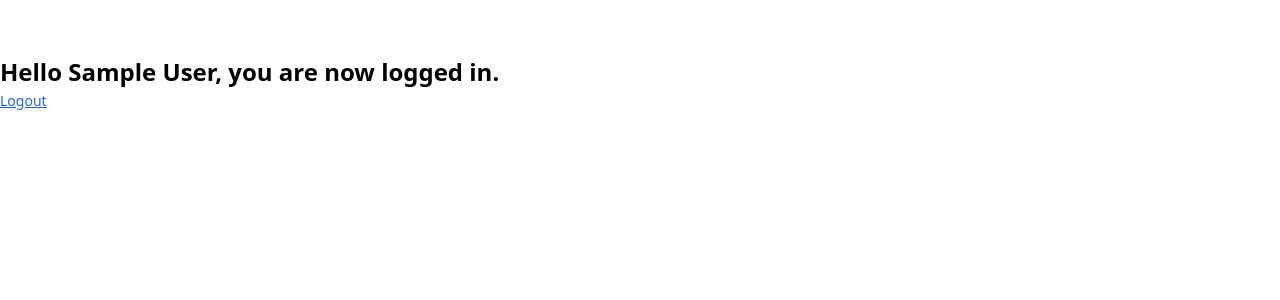
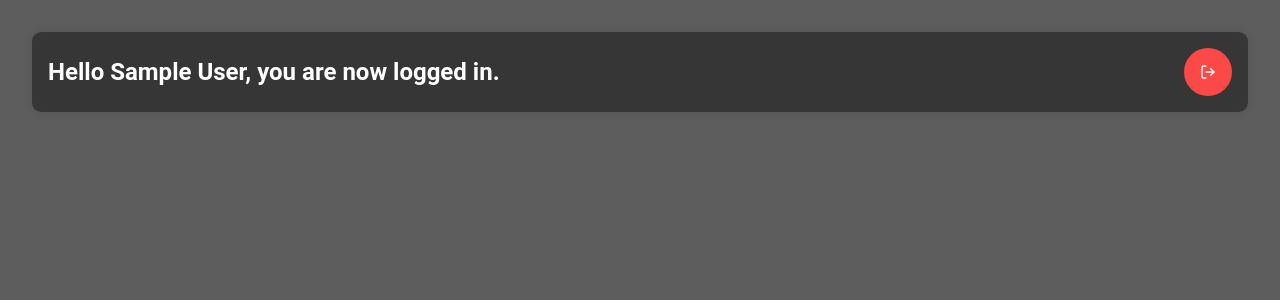
Before and after one commit to MqxBrt/evoweb-firebase-manager, a React (Create React App) app: page /#/ in a window 1280 px wide. Shown: the top 300 px of the page. Built offline with nearby package versions, Linux system fonts and the light colour scheme; no server answers; sample sign-in values are in the browser's storage.

Commit message:
Ajout de css

```diff
--- a/package.json
+++ b/package.json
@@ -8,6 +8,7 @@
         "gh-pages": "^6.1.1",
         "react": "^18.2.0",
         "react-dom": "^18.2.0",
+        "react-icons": "^5.0.1",
         "react-router-dom": "^6.22.3",
         "react-scripts": "5.0.1",
         "tailwindcss": "^3.4.3"
--- /dev/null
+++ b/src/assets/css/home.css
@@ -0,0 +1,34 @@
+body{
+    font-family: 'Roboto', sans-serif;
+    background-color: rgb(93, 93, 93);
+}
+
+.toolbar{
+    background-color: rgb(54, 54, 54);
+    padding: 1em;
+    display: flex;
+    justify-content: space-between;
+    align-items: center;
+    width: 100%;
+    border-radius: 0.6em;
+    box-shadow: 0 0 10px rgba(0, 0, 0, 0.1);
+}
+
+.toolbarContainer{
+    display: flex;
+    align-items: center;
+    padding: 2em;
+    width: 100%;
+}
+
+.logoutBtn{
+    color: white;
+}
+
+.logoutContainer{
+    display: flex;
+    align-items: center;
+    background-color: rgb(253, 72, 72);
+    padding: 1em;
+    border-radius: 5em;
+}
--- a/src/pages/home.js
+++ b/src/pages/home.js
@@ -2,6 +2,8 @@ import React from 'react';
 import { useAuth } from '../auth/context';
 import { doSignOut } from '../auth';
 import { useNavigate } from 'react-router-dom';
+import '../assets/css/home.css';
+import { FiLogOut } from 'react-icons/fi';
 
 export default function Home() {
 
@@ -9,9 +11,11 @@ export default function Home() {
     const navigate = useNavigate();
 
     return (
-        <div>
-            <div className='text-2xl font-bold pt-14'>Hello {currentUser.displayName ? currentUser.displayName : currentUser.email}, you are now logged in.</div>
-            <button onClick={() => { doSignOut().then(() => { navigate('/login') }) }} className='text-sm text-blue-600 underline'>Logout</button>
+        <div className='toolbarContainer'>
+            <div className='toolbar'>
+                <div className='text-2xl font-bold text-white'>Hello {currentUser.displayName ? currentUser.displayName : currentUser.email}, you are now logged in.</div>
+                <div className='logoutContainer'><FiLogOut onClick={() => { doSignOut().then(() => { navigate('/login') }) }} className='logoutBtn'/></div>
+            </div>
         </div>
     )
 }
```
Also changed, not shown: 1 other file (tests, documents, lock files or other folders).
